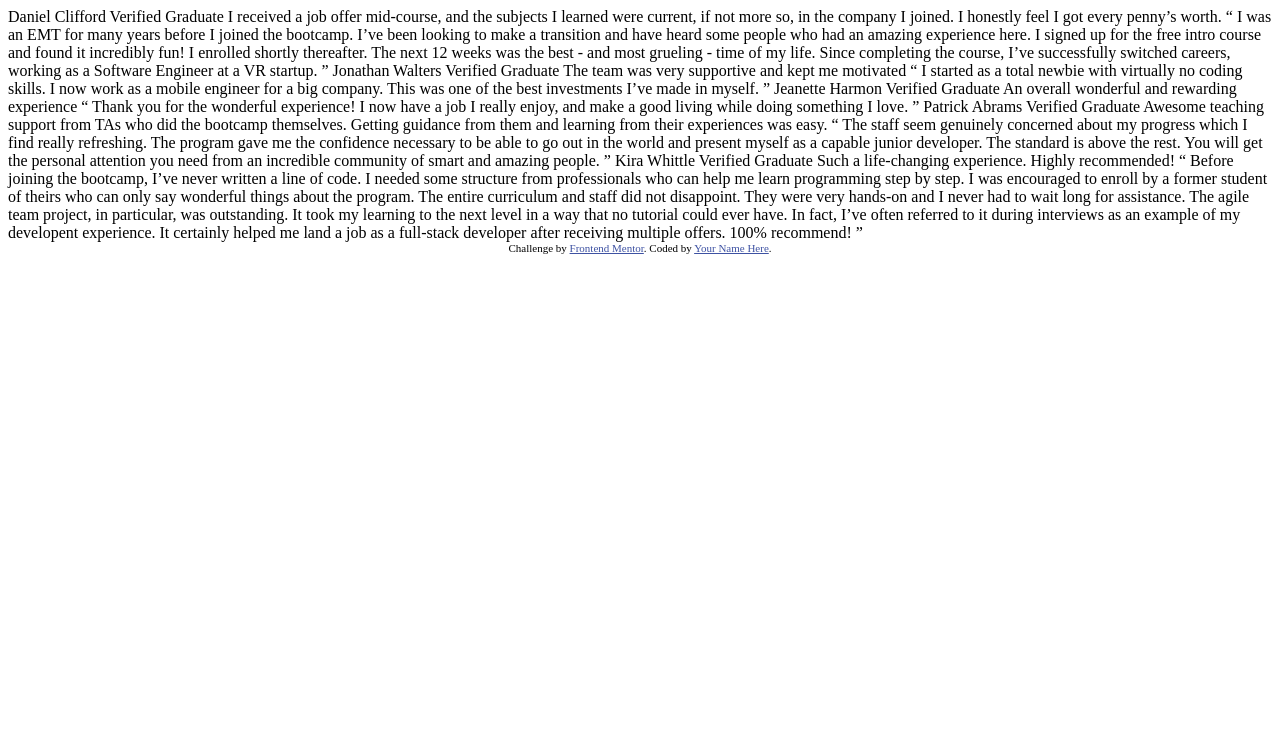
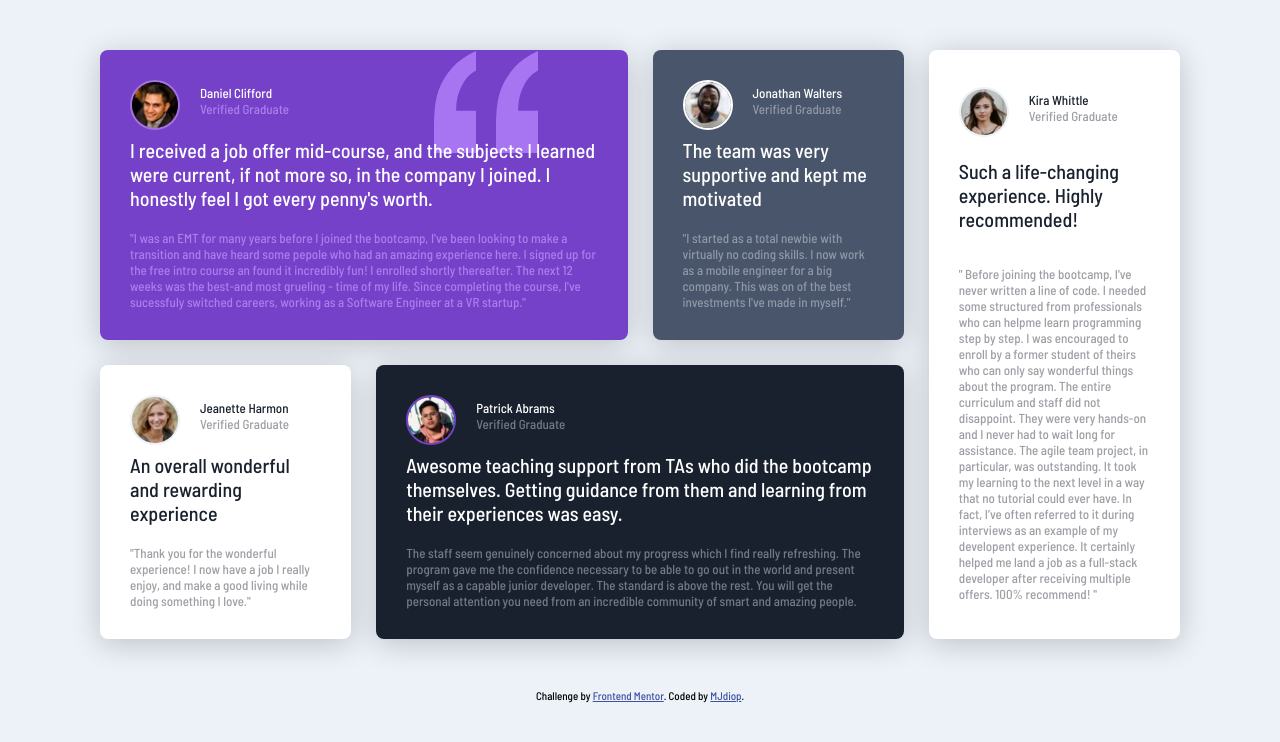
Before and after one commit to MJdiop/testimonials-grid-section-main, a plain HTML site: page index.html in a window 1280 px wide. Drawn offline with Linux system fonts and the light colour scheme.

Commit message:
final  commit

```diff
--- a/index.html
+++ b/index.html
@@ -1,76 +1,127 @@
 <!DOCTYPE html>
 <html lang="en">
   <head>
-  <meta charset="UTF-8">
-  <meta name="viewport" content="width=device-width, initial-scale=1.0"> <!-- displays site properly based on user's device -->
+    <meta charset="UTF-8" />
+    <meta name="viewport" content="width=device-width, initial-scale=1.0" />
+    <!-- displays site properly based on user's device -->
 
-  <link rel="icon" type="image/png" sizes="32x32" href="./images/favicon-32x32.png">
+    <link
+      rel="icon"
+      type="image/png"
+      sizes="32x32"
+      href="./images/favicon-32x32.png"
+    />
 
     <title>Frontend Mentor | [Challenge Name Here]</title>
-
-  <!-- Feel free to remove these styles or customise in your own stylesheet 👍 -->
-  <style>
-    .attribution { font-size: 11px; text-align: center; }
-    .attribution a { color: hsl(228, 45%, 44%); }
-  </style>
+    <link rel="stylesheet" href="styles.css" />
   </head>
   <body>
-  Daniel Clifford
-  Verified Graduate
+    <main>
+      <section class="daniel">
+        <div class="user">
+          <img src="images/image-daniel.jpg" alt="image-daniel" />
+          <p>Daniel Clifford</p>
+          <p>Verified Graduate</p>
+          <img
+            src="images/bg-pattern-quotation.svg"
+            alt="bg-pattern-quotation"
+          />
+        </div>
+        <p class="first-text">
+          I received a job offer mid-course, and the subjects I learned were
+          current, if not more so, in the company I joined. I honestly feel I
+          got every penny's worth.
+        </p>
+        <p class="second-text">
+          "I was an EMT for many years before I joined the bootcamp, I've been
+          looking to make a transition and have heard some pepole who had an
+          amazing experience here. I signed up for the free intro course an
+          found it incredibly fun! I enrolled shortly thereafter. The next 12
+          weeks was the best-and most grueling - time of my life. Since
+          completing the course, I've sucessfuly switched careers, working as a
+          Software Engineer at a VR startup."
+        </p>
+      </section>
 
-  I received a job offer mid-course, and the subjects I learned were current, if not more so,
-  in the company I joined. I honestly feel I got every penny’s worth.
+      <section class="jonathan">
+        <div class="user">
+          <img src="images/image-jonathan.jpg" alt="image-jonathan" />
+          <p class="name">Jonathan Walters</p>
+          <p>Verified Graduate</p>
+        </div>
+        <p class="first-text">
+          The team was very supportive and kept me motivated
+        </p>
+        <p class="second-text">
+          "I started as a total newbie with virtually no coding skills. I now
+          work as a mobile engineer for a big company. This was on of the best
+          investments I've made in myself."
+        </p>
+      </section>
 
-  “ I was an EMT for many years before I joined the bootcamp. I’ve been looking to make a
-  transition and have heard some people who had an amazing experience here. I signed up
-  for the free intro course and found it incredibly fun! I enrolled shortly thereafter.
-  The next 12 weeks was the best - and most grueling - time of my life. Since completing
-  the course, I’ve successfully switched careers, working as a Software Engineer at a VR startup. ”
+      <section class="kira">
+        <div class="user">
+          <img src="images/image-kira.jpg" alt="image-kira" />
+          <p class="name">Kira Whittle</p>
+          <p>Verified Graduate</p>
+        </div>
+        <p class="first-text">
+          Such a life-changing experience. Highly recommended!
+        </p>
+        <p class="second-text">
+          " Before joining the bootcamp, I've never written a line of code. I
+          needed some structured from professionals who can helpme learn
+          programming step by step. I was encouraged to enroll by a former
+          student of theirs who can only say wonderful things about the program.
+          The entire curriculum and staff did not disappoint. They were very
+          hands-on and I never had to wait long for assistance. The agile team
+          project, in particular, was outstanding. It took my learning to the
+          next level in a way that no tutorial could ever have. In fact, I’ve
+          often referred to it during interviews as an example of my developent
+          experience. It certainly helped me land a job as a full-stack
+          developer after receiving multiple offers. 100% recommend! "
+        </p>
+      </section>
 
-  Jonathan Walters
-  Verified Graduate
+      <section class="jeanette">
+        <div class="user">
+          <img src="images/image-jeanette.jpg" alt="image-jeanette" />
+          <p class="name">Jeanette Harmon</p>
+          <p>Verified Graduate</p>
+        </div>
+        <p class="first-text">An overall wonderful and rewarding experience</p>
+        <p class="second-text">
+          "Thank you for the wonderful experience! I now have a job I really
+          enjoy, and make a good living while doing something I love."
+        </p>
+      </section>
 
-  The team was very supportive and kept me motivated
-
-  “ I started as a total newbie with virtually no coding skills. I now work as a mobile engineer
-  for a big company. This was one of the best investments I’ve made in myself. ”
-
-  Jeanette Harmon
-  Verified Graduate
-
-  An overall wonderful and rewarding experience
-
-  “ Thank you for the wonderful experience! I now have a job I really enjoy, and make a good living
-  while doing something I love. ”
-
-  Patrick Abrams
-  Verified Graduate
-
-  Awesome teaching support from TAs who did the bootcamp themselves. Getting guidance from them and
-  learning from their experiences was easy.
-
-  “ The staff seem genuinely concerned about my progress which I find really refreshing. The program
-  gave me the confidence necessary to be able to go out in the world and present myself as a capable
-  junior developer. The standard is above the rest. You will get the personal attention you need from
-  an incredible community of smart and amazing people. ”
-
-  Kira Whittle
-  Verified Graduate
-
-  Such a life-changing experience. Highly recommended!
-
-  “ Before joining the bootcamp, I’ve never written a line of code. I needed some structure from
-  professionals who can help me learn programming step by step. I was encouraged to enroll by a former
-  student of theirs who can only say wonderful things about the program. The entire curriculum and staff
-  did not disappoint. They were very hands-on and I never had to wait long for assistance. The agile team
-  project, in particular, was outstanding. It took my learning to the next level in a way that no tutorial
-  could ever have. In fact, I’ve often referred to it during interviews as an example of my developent
-  experience. It certainly helped me land a job as a full-stack developer after receiving multiple offers.
-  100% recommend! ”
-
+      <section class="patrick">
+        <div class="user">
+          <img src="images/image-patrick.jpg" alt="image-patrick" />
+          <p class="name">Patrick Abrams</p>
+          <p>Verified Graduate</p>
+        </div>
+        <p class="first-text">
+          Awesome teaching support from TAs who did the bootcamp themselves.
+          Getting guidance from them and learning from their experiences was
+          easy.
+        </p>
+        <p class="second-text">
+          The staff seem genuinely concerned about my progress which I find
+          really refreshing. The program gave me the confidence necessary to be
+          able to go out in the world and present myself as a capable junior
+          developer. The standard is above the rest. You will get the personal
+          attention you need from an incredible community of smart and amazing
+          people.
+        </p>
+      </section>
+    </main>
     <div class="attribution">
-    Challenge by <a href="https://www.frontendmentor.io?ref=challenge" target="_blank">Frontend Mentor</a>.
-    Coded by <a href="#">Your Name Here</a>.
+      Challenge by
+      <a href="https://www.frontendmentor.io?ref=challenge" target="_blank"
+        >Frontend Mentor</a
+      >. Coded by <a href="https://twitter.com/__D________">MJdiop</a>.
     </div>
   </body>
 </html>
--- /dev/null
+++ b/styles.css
@@ -0,0 +1,239 @@
+@import url('https://fonts.googleapis.com/css2?family=Barlow+Semi+Condensed:wght@500;600&display=swap');
+
+:root {
+  /* Primary */
+
+  --Moderateviolet: hsl(263, 55%, 52%);
+  --Verydarkgrayishblue: hsl(217, 19%, 35%);
+  --Verydarkblackishblue: hsl(219, 29%, 14%);
+  --White: hsl(0, 0%, 100%);
+
+  /* Neutral */
+
+  --Lightgray: hsl(0, 0%, 81%);
+  --Lightgrayishblue: hsl(210, 46%, 95%);
+}
+
+* {
+  box-sizing: border-box;
+  margin: 0;
+  margin: 0;
+}
+
+body {
+  background-color: var(--Lightgrayishblue);
+  font-family: 'Barlow Semi Condensed', sans-serif;
+  height: 100vh;
+  font-size: 13px;
+}
+
+main {
+  display: grid;
+  grid-template-columns: repeat(4, 1fr);
+  grid-gap: 25px;
+  grid-auto-rows: minmax(100px, auto);
+  margin: 50px 100px;
+}
+
+.daniel,
+.jonathan,
+.kira,
+.jeanette,
+.patrick {
+  padding: 30px;
+  border-radius: 8px;
+  box-shadow: 0px 5px 30px rgba(0, 0, 0, 0.2);
+}
+
+/* Daniel */
+.daniel {
+  background-color: var(--Moderateviolet);
+  color: var(--White);
+  grid-column: 1/3;
+  display: flex;
+  flex-direction: column;
+  justify-content: space-between;
+}
+
+.daniel .user img:first-child {
+  width: 50px;
+  height: 50px;
+  border-radius: 50%;
+  border: 2px solid #a174dd;
+}
+
+.daniel .user img:nth-child(4) {
+  float: right;
+  margin-top: -114px;
+  margin-right: 60px;
+}
+
+.daniel .second-text,
+.daniel .user p:nth-child(3) {
+  color: #aa7eed;
+}
+/* Jonathan */
+.jonathan {
+  background-color: var(--Verydarkgrayishblue);
+  color: var(--White);
+  display: flex;
+  flex-direction: column;
+  justify-content: space-between;
+}
+
+.jonathan img {
+  width: 50px;
+  height: 50px;
+  border-radius: 50%;
+  border: 2px solid var(--White);
+}
+
+.jonathan .second-text,
+.jonathan .user p:nth-child(3) {
+  color: #9097a7;
+}
+
+/* Kira */
+.kira {
+  background-color: var(--White);
+  color: var(--Verydarkblackishblue);
+  grid-row: span 2;
+  display: flex;
+  flex-direction: column;
+  justify-content: space-around;
+}
+
+.kira img {
+  width: 50px;
+  height: 50px;
+  border-radius: 50%;
+  border: 2px solid var(--Lightgrayishblue);
+}
+
+.kira .second-text,
+.kira .user p:nth-child(3) {
+  color: #9c9fa4;
+}
+
+/* Jeanette */
+.jeanette {
+  background-color: var(--White);
+  color: var(--Verydarkblackishblue);
+  display: flex;
+  flex-direction: column;
+  justify-content: space-between;
+}
+
+.jeanette img {
+  width: 50px;
+  height: 50px;
+  border-radius: 50%;
+  border: 2px solid var(--Lightgrayishblue);
+}
+
+.jeanette .second-text,
+.jeanette .user p:nth-child(3) {
+  color: #9c9fa4;
+}
+
+/* Patrick */
+.patrick {
+  background-color: var(--Verydarkblackishblue);
+  color: var(--White);
+  grid-column: 2/4;
+  display: flex;
+  flex-direction: column;
+  justify-content: space-between;
+}
+
+.patrick img {
+  width: 50px;
+  height: 50px;
+  border-radius: 50%;
+  border: 2px solid var(--Moderateviolet);
+}
+
+.patrick .second-text,
+.patrick .user p:nth-child(3) {
+  color: #757984;
+}
+
+.daniel .user,
+.jonathan .user,
+.kira .user,
+.jeanette .user,
+.patrick .user {
+  margin-bottom: -27px;
+}
+
+.daniel .user p,
+.jonathan .user p,
+.kira .user p,
+.jeanette .user p,
+.patrick .user p {
+  position: relative;
+  top: -48px;
+  left: 70px;
+}
+
+.daniel .first-text,
+.jonathan .first-text,
+.kira .first-text,
+.jeanette .first-text,
+.patrick .first-text {
+  font-size: 20px;
+}
+
+.daniel .second-text,
+.jonathan .second-text,
+.kira .second-text,
+.jeanette .second-text,
+.patrick .second-text {
+  margin-top: 20px;
+}
+
+.attribution {
+  font-size: 11px;
+  text-align: center;
+  margin-bottom: 20px;
+}
+.attribution a {
+  color: hsl(228, 45%, 44%);
+}
+
+div {
+  animation-duration: 4s;
+  animation-name: slidein;
+}
+
+@keyframes slidein {
+  from {
+    margin-top: 100%;
+    width: 300%;
+  }
+
+  to {
+    margin-top: 0%;
+    width: 100%;
+  }
+}
+
+@media screen and (max-width: 900px) {
+  main {
+    grid-template-columns: 1fr;
+    margin: 30px;
+  }
+  .daniel {
+    grid-column: 1;
+  }
+
+  .patrick {
+    grid-column: 1;
+  }
+}
+
+@media screen and (max-width: 500px) {
+  .daniel .user img:nth-child(4) {
+    margin-right: -20px;
+  }
+}
```
Lines whose indentation alone changed are shown as unchanged.
